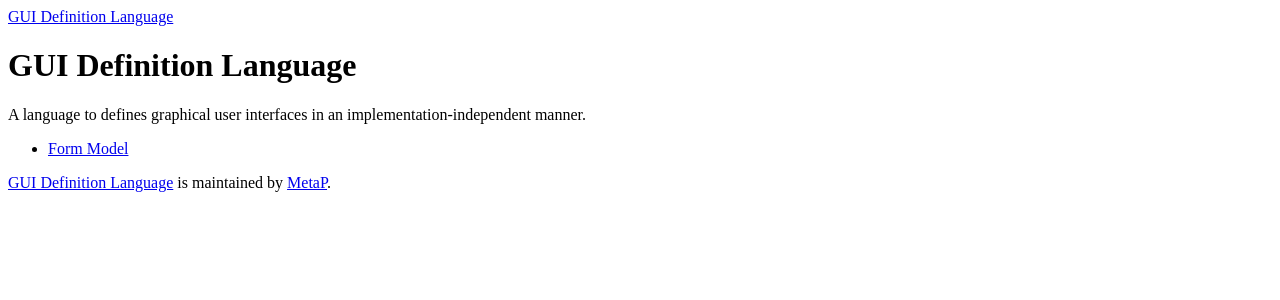
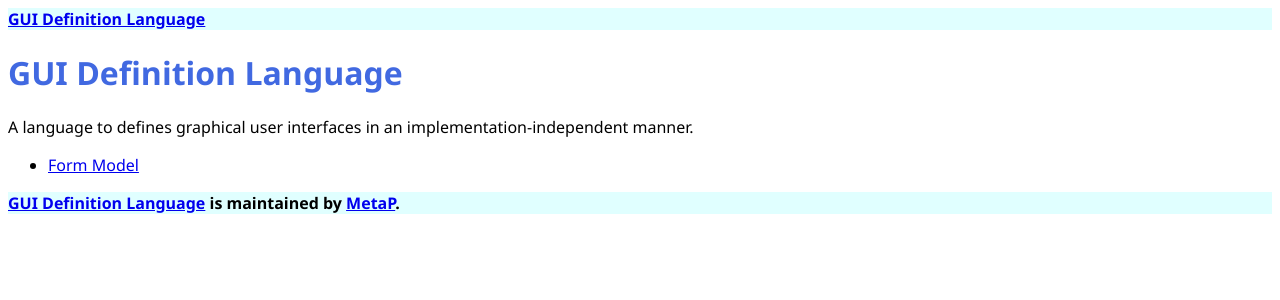
Before and after one commit to MetaP/GUI-Definition-Language, a Jekyll site: the page built from docs/index.md, in a window 1280 px wide. Shown: the top 300 px of the page. Built offline with Jekyll 4.4.1, drawn with Linux system fonts in a browser that asks for light colours; our own code applies the rules of GitHub Pages for plain Markdown files.

Commit message:
try shylesheet /assets/css/style.css

```diff
--- a/docs/_layouts/default.html
+++ b/docs/_layouts/default.html
@@ -5,6 +5,7 @@
     <title>{{ page.title }}</title>
     <link rel="stylesheet" href="/css/style.css">
     <link rel="stylesheet" href="/GUI-Definition-Language/_layouts/test.css">
+    <link rel="stylesheet" href="/assets/css/style.css">
   </head>
   <header class="page-header" role="banner">
     <span class="project-name"><a href="/GUI-Definition-Language/">{{ site.title }}</a></span>
--- /dev/null
+++ b/docs/assets/css/style.css
@@ -0,0 +1,37 @@
+/*  */
+
+body {
+    font-family: Segoe UI, sans-serif;
+}
+
+h1, h2, h3, H4, h5 {
+    color: royalblue;
+}
+
+span.concept-definition {
+    font-weight: 700;
+    color: lightseagreen;
+}
+
+span.concept-reference {
+    font-weight: 300;
+    color: lightseagreen;
+}
+
+.page-header {
+    background-color: lightcyan;
+}
+
+.project-name {
+    font-weight: 700;
+    color: lightseagreen;
+}
+
+.page-footer {
+    background-color: lightcyan;
+}
+
+.page-footer-owner {
+    display: block;
+    font-weight: bold;
+}
```
